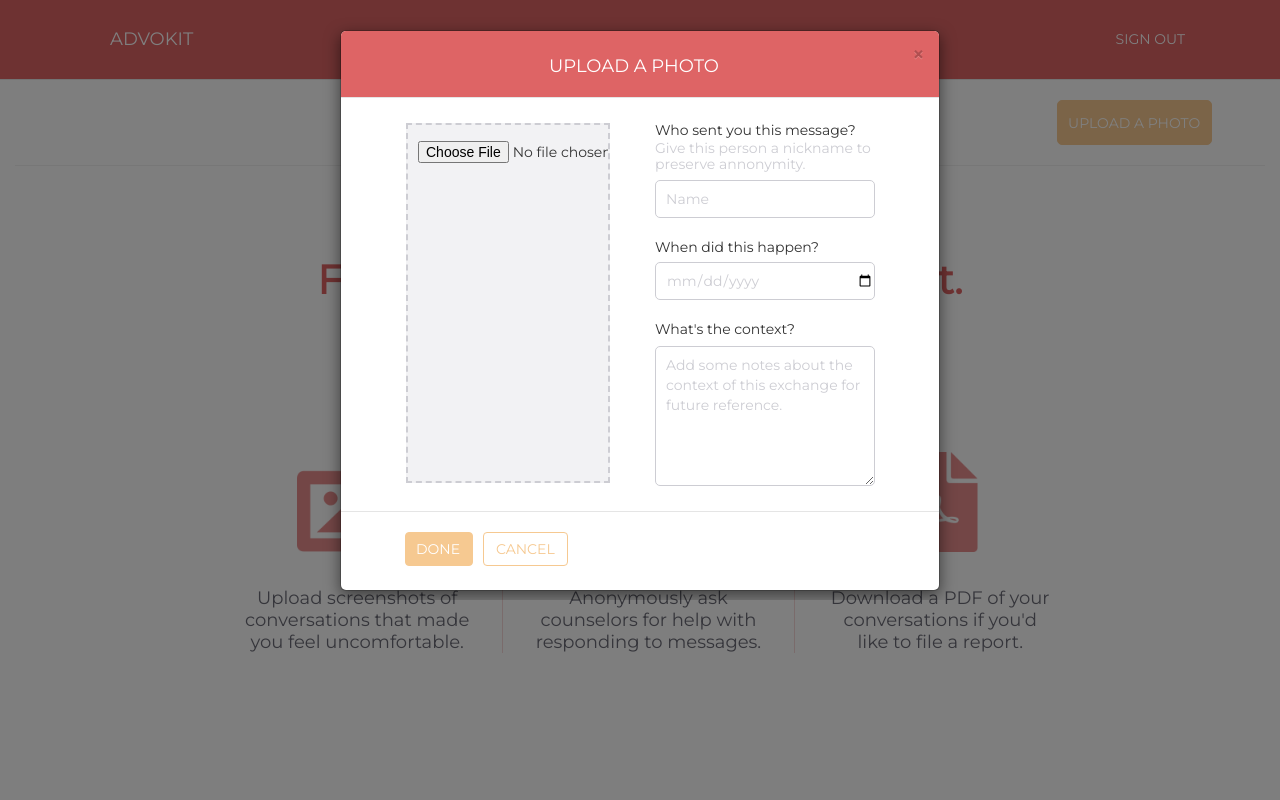
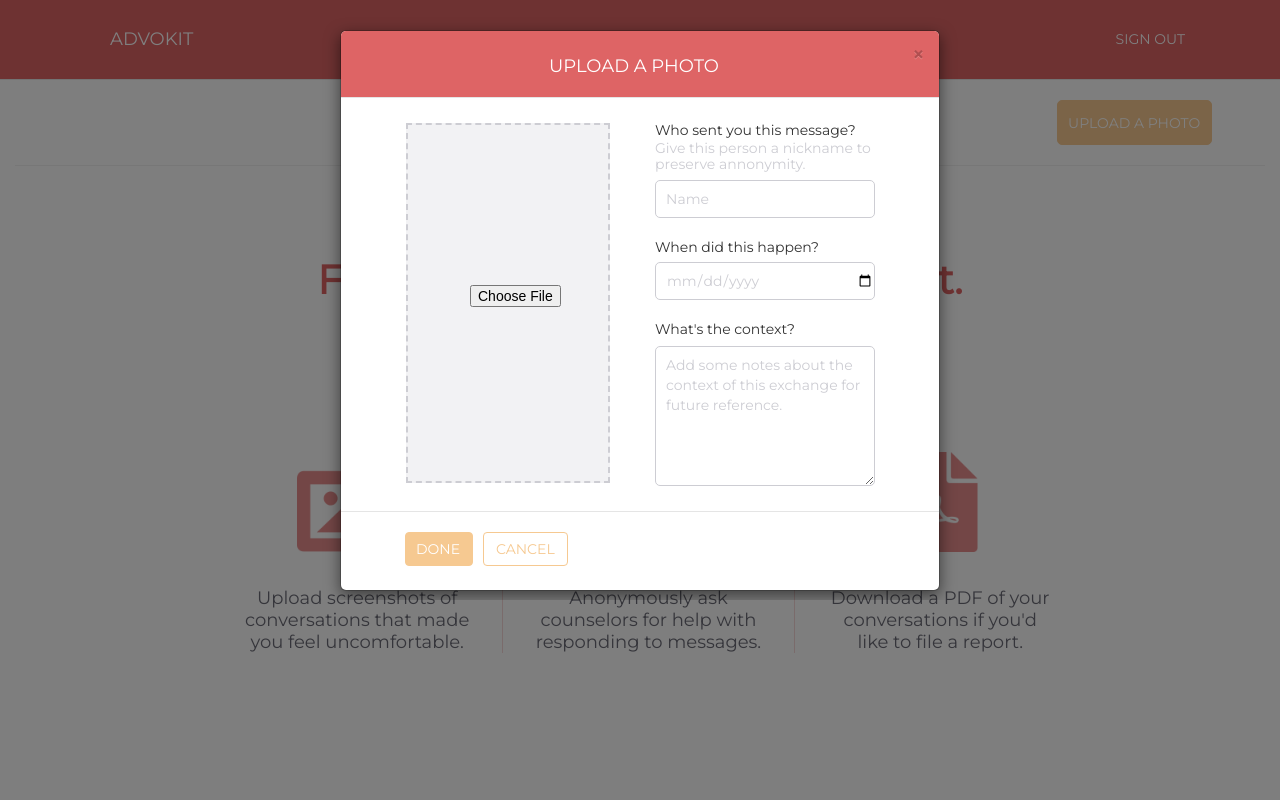
Before and after one commit to rafilurie/ReadMate, a Flask app: page /empty in a window 1280 px wide, after a click on "UPLOAD A PHOTO". Run offline with Flask 2, Linux system fonts and the light colour scheme; the visitor is signed in with stand-in values (Sample User, id 1); data comes from the database, SQL or seed files in the repository; data that the repository does not hold is empty; some libraries are stand-ins or nearby versions.

Commit message:
center choose file button in modal

```diff
--- a/app/static/modal.css
+++ b/app/static/modal.css
@@ -37,6 +37,13 @@
 	margin-top: 5px;
 	height: 140px;
 }
+
+#choose-file {
+	margin-top: 140px !important;
+	color: #F2F2F4;
+	margin-left: 52px;
+}
+
 .modal-header {
 	border-top-right-radius: 5px;
 	border-top-left-radius: 5px;
@@ -68,6 +75,7 @@
 	height: auto;
 	margin-bottom: 20px;
 	text-align: center;
+	z-index: 5;
 }
 
 .input-group {
--- a/app/static/perp.css
+++ b/app/static/perp.css
@@ -3,7 +3,7 @@
 	line-height: 25px;
 	color: white;
 	text-decoration: none;
-	margin-top: 50px;
+	margin-top: 60px;
 }
 
 .perp:hover {
```
